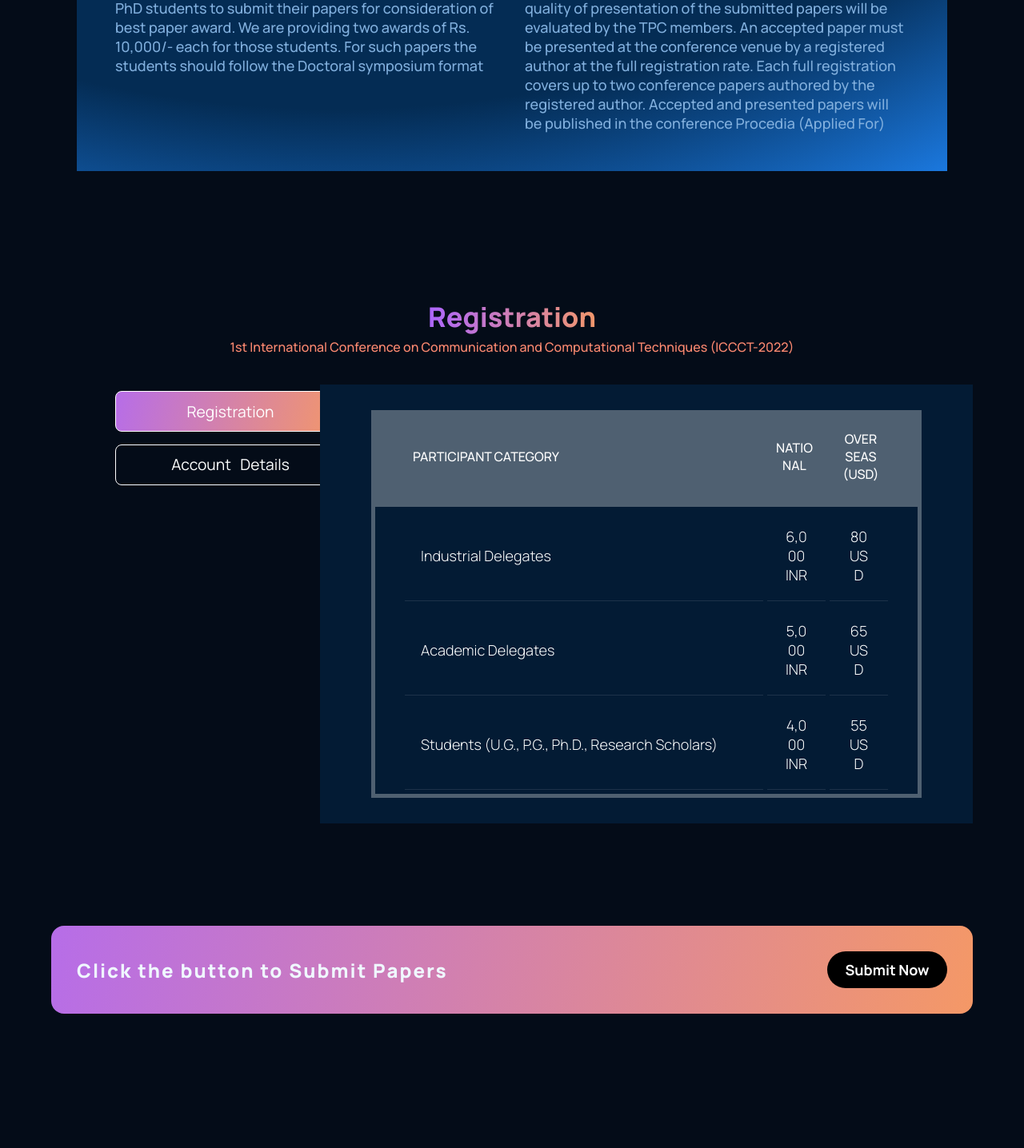
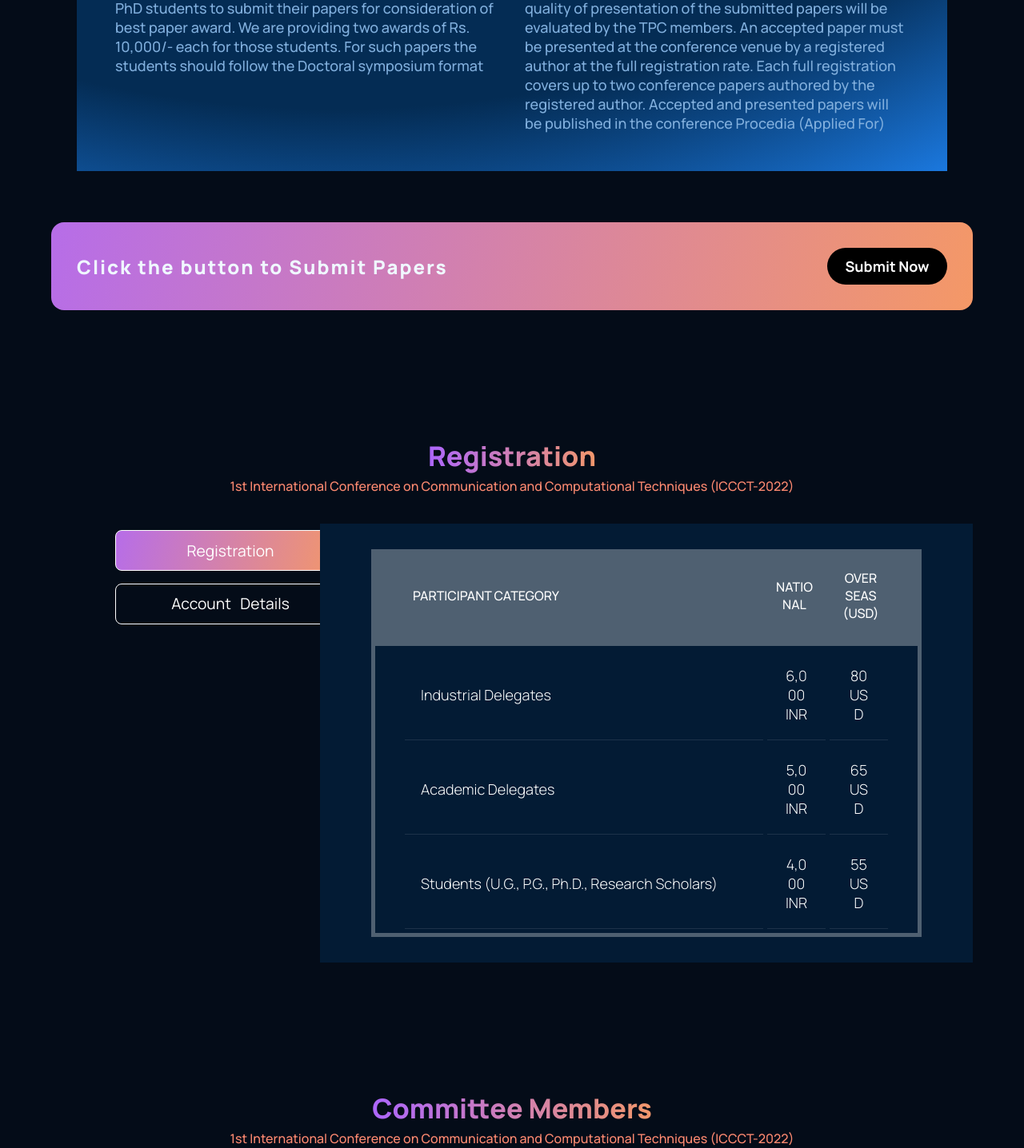
Before and after one commit to sudiptabehera/iccct-outr, a React (Create React App) app: page / in a window 1280 px wide. Shown: the part 6849-8285 px from the top of the page at 80% size. Built offline with nearby package versions, Linux system fonts and the light colour scheme.

Commit message:
order changed

```diff
--- a/src/App.js
+++ b/src/App.js
@@ -36,9 +36,10 @@
       <Speaker />
       <Features />
       <Submissions />
+      <CTA  />
       <Registration />
 
-      <CTA  />
+
       <Committee></Committee>
       <Brand />
       {/* <Blog /> */}
```
